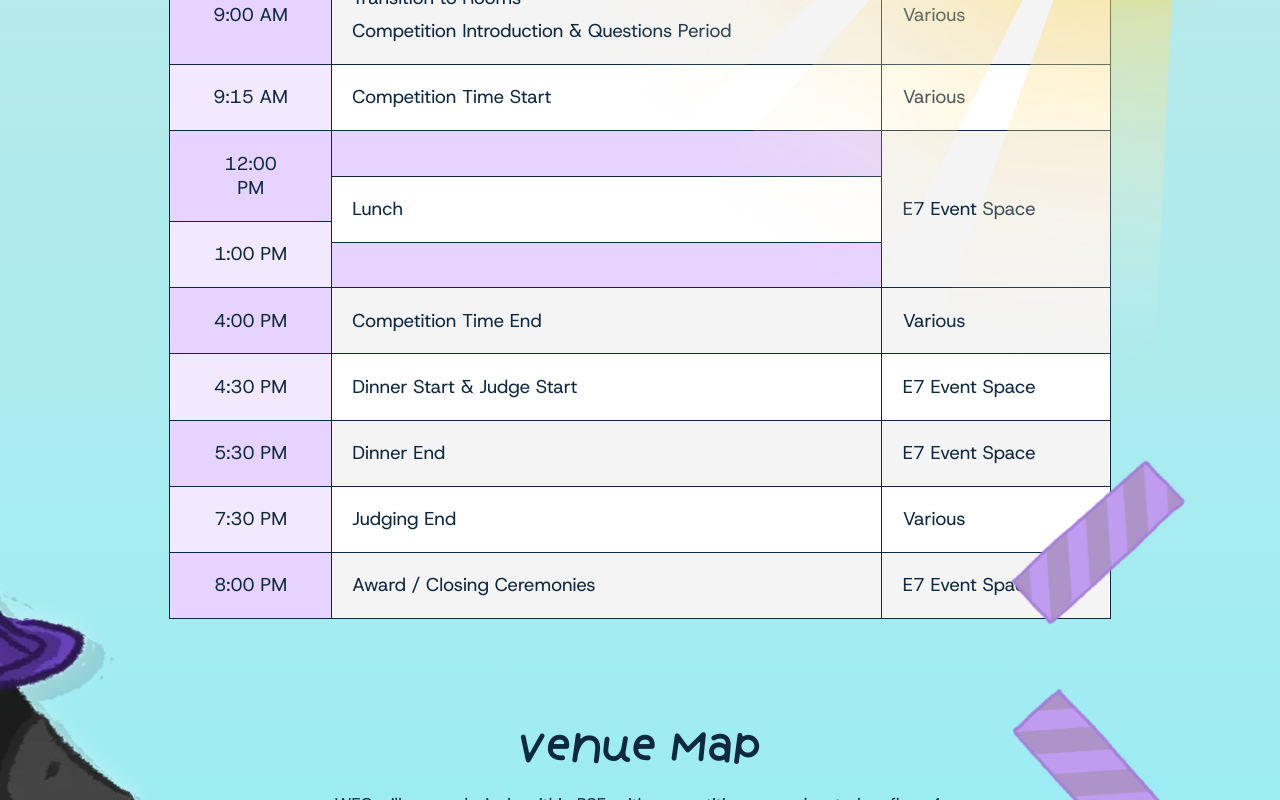
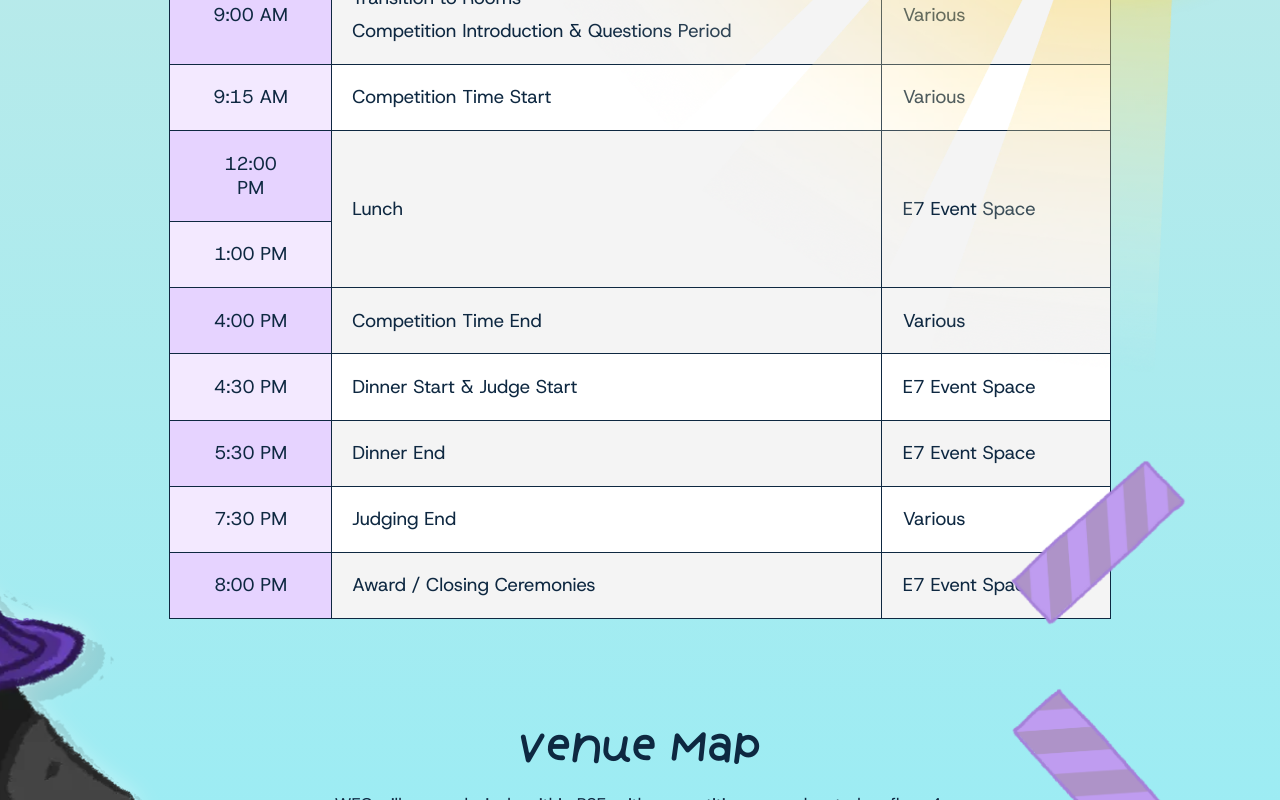
Before and after one commit to BarSoapAng/WECF26, a React (Vite) app: page / in a window 1280 px wide. Shown: the part 3900-4700 px from the top of the page. Built offline with nearby package versions, Linux system fonts and the light colour scheme.

Commit message:
Remove purple lunch bars from schedule

```diff
--- a/src/sections/Schedule.tsx
+++ b/src/sections/Schedule.tsx
@@ -1,4 +1,4 @@
-import styled, { css, keyframes } from "styled-components"
+import styled, { keyframes } from "styled-components"
 import { decorativeWashiTape, scheduleSun, scheduleSunray } from "../assets"
 import { ContentWrapper, SectionWrapper } from "../components"
 import { mediaQueries } from "../lib/responsive"
@@ -25,9 +25,6 @@ type ScheduleItem = {
   events?: string[]
   location?: string
   rowSpan?: number
-  // In the desktop Figma, the Lunch box is shorter than its row, so you see a
-  // purple bar above and below it. Set this to true to get that look.
-  framed?: boolean
 }
 
 // Schedule for Saturday, November 21st 2026. To change it, edit this list.
@@ -41,7 +38,7 @@ const schedule: ScheduleItem[] = [
     location: "Various",
   },
   { time: "9:15 AM", events: ["Competition Time Start"], location: "Various" },
-  { time: "12:00 PM", events: ["Lunch"], location: "E7 Event Space", rowSpan: 2, framed: true },
+  { time: "12:00 PM", events: ["Lunch"], location: "E7 Event Space", rowSpan: 2 },
   { time: "1:00 PM" },
   { time: "4:00 PM", events: ["Competition Time End"], location: "Various" },
   { time: "4:30 PM", events: ["Dinner Start & Judge Start"], location: "E7 Event Space" },
@@ -79,19 +76,17 @@ function Schedule() {
               </tr>
             </thead>
             <tbody>
-              {schedule.map(({ time, events, location, rowSpan, framed }) => (
+              {schedule.map(({ time, events, location, rowSpan }) => (
                 <tr key={time}>
                   {/* The time is a "th" so screen readers say the time before each event */}
                   <TimeCell as="th" scope="row">
                     <BodyRegular1>{time}</BodyRegular1>
                   </TimeCell>
                   {events && (
-                    <EventCell rowSpan={rowSpan} $framed={framed}>
-                      <EventBox>
-                        {events.map((event) => (
-                          <BodyRegular1 key={event}>{event}</BodyRegular1>
-                        ))}
-                      </EventBox>
+                    <EventCell rowSpan={rowSpan}>
+                      {events.map((event) => (
+                        <BodyRegular1 key={event}>{event}</BodyRegular1>
+                      ))}
                     </EventCell>
                   )}
                   {location && (
@@ -240,7 +235,7 @@ const TimeCell = styled(Cell)`
 
 // Right column with the events. The rows switch between gray and white, and the
 // header is purple.
-const EventCell = styled(Cell)<{ $framed?: boolean }>`
+const EventCell = styled(Cell)`
   padding: 24px;
   background: ${colors.background.gray};
 
@@ -261,41 +256,7 @@ const EventCell = styled(Cell)<{ $framed?: boolean }>`
     padding: 8px;
     overflow-wrap: anywhere;
   }
-
-  /* The Lunch look: the cell turns purple and the white box inside it gets its
-     own lines, so there's a purple bar above and below it. Only on desktop,
-     because on mobile the 12:00 PM row isn't taller than the box, so the mobile
-     Figma has no bars. ("tbody tr:nth-child(n)" is just there so this wins over
-     the gray/white row colours above.) */
-  ${({ $framed }) => $framed && css`
-    tbody tr:nth-child(n) & {
-      padding: 0;
-      background: ${colors.background.lightPurple};
-    }
-
-    & > div {
-      padding: 24px;
-      background: white;
-      border-top: 1px solid ${colors.text.black};
-      border-bottom: 1px solid ${colors.text.black};
-    }
-
-    ${mediaQueries.tablet} {
-      tbody tr:nth-child(n) & {
-        padding: 8px;
-        background: white;
-      }
-
-      & > div {
-        padding: 0;
-        border: none;
-      }
-    }
-  `}
 `;
-
-// Holds the event text. Only does something for the Lunch row (see above).
-const EventBox = styled.div``;
 
 /* ---------- Sun, rays and tape ----------
    The numbers are the Figma positions turned into % of the table width
```
